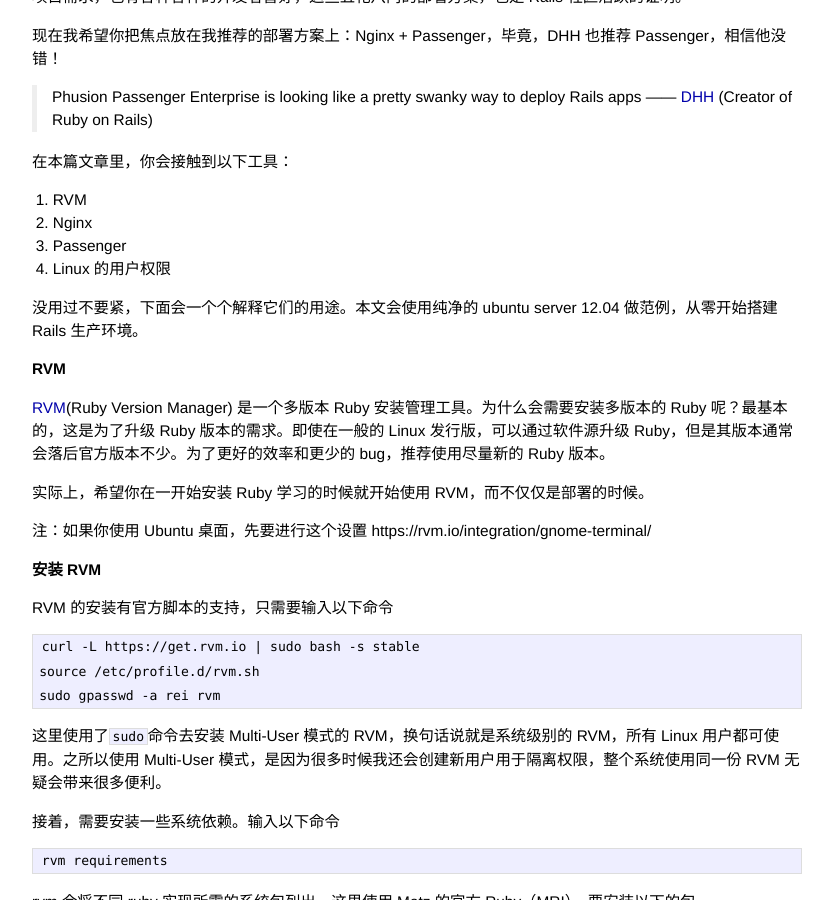
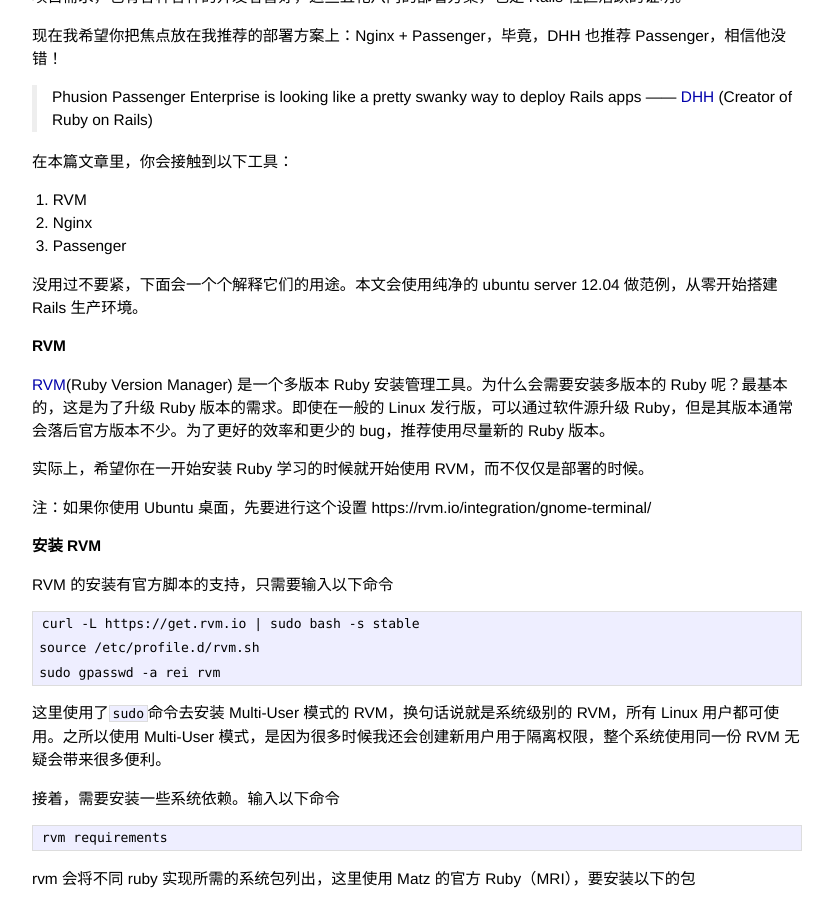
Before and after one commit to puresteelzhang/chloerei.com, a Jekyll site: the page built from tech/_posts/2012-8-5-rails-deploy-guides-1-base-deploy.md, in a window 1280 px wide and 900 px high, scrolled down 594 px. Shown: the whole window, without its empty margins (223-1056 px from the left). Built offline with Jekyll 4.4.1, drawn with Linux system fonts in a browser that asks for light colours; Markdown is read by kramdown in place of the engine named in the settings; comment, search, counter and statistics services are not loaded.

Commit message:
remove unuse content.

```diff
--- a/tech/_posts/2012-8-5-rails-deploy-guides-1-base-deploy.md
+++ b/tech/_posts/2012-8-5-rails-deploy-guides-1-base-deploy.md
@@ -26,7 +26,6 @@
  1. RVM
  2. Nginx
  3. Passenger
- 4. Linux 的用户权限
 
 没用过不要紧，下面会一个个解释它们的用途。本文会使用纯净的 ubuntu server 12.04 做范例，从零开始搭建 Rails 生产环境。
 
```
